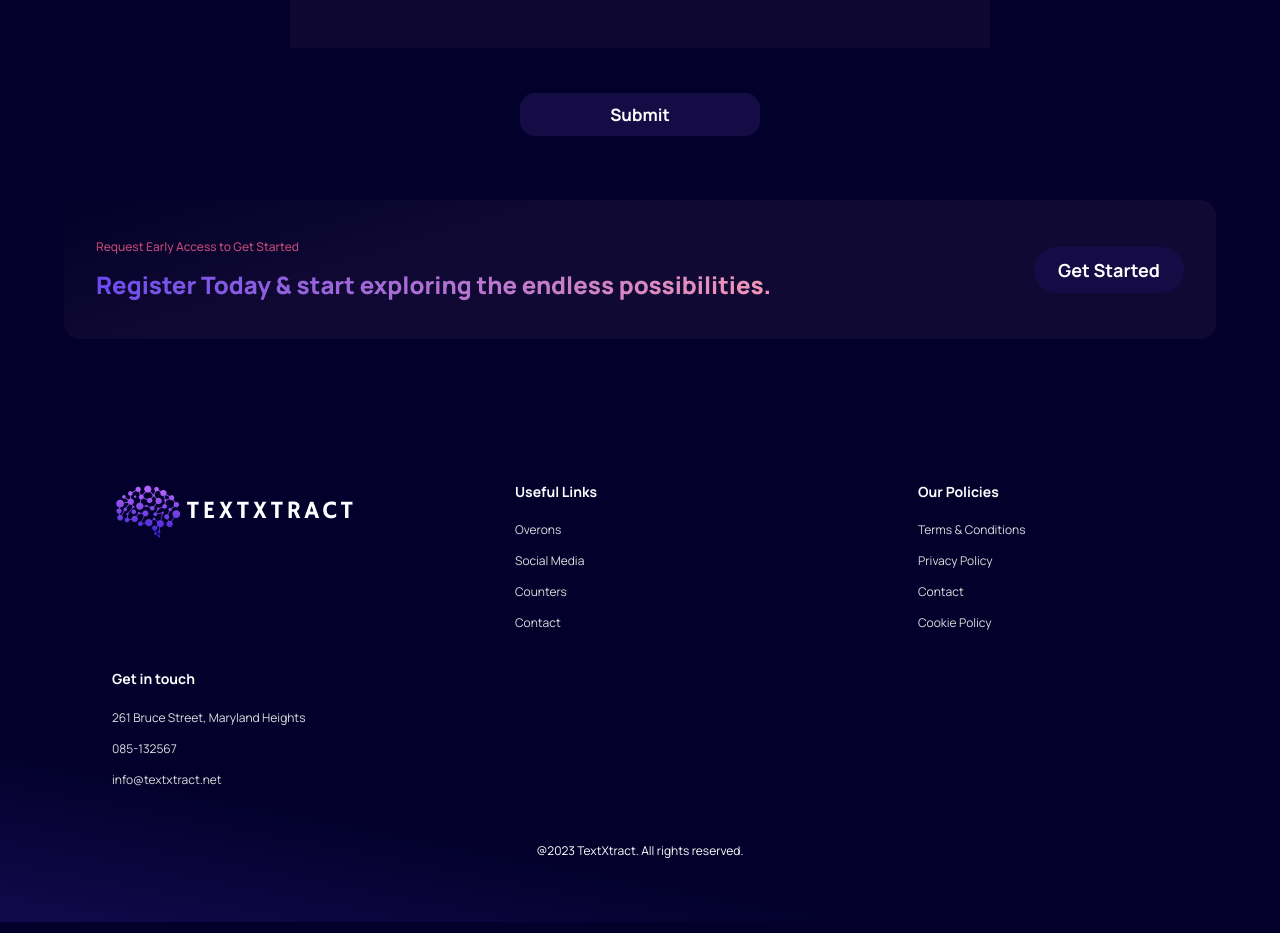
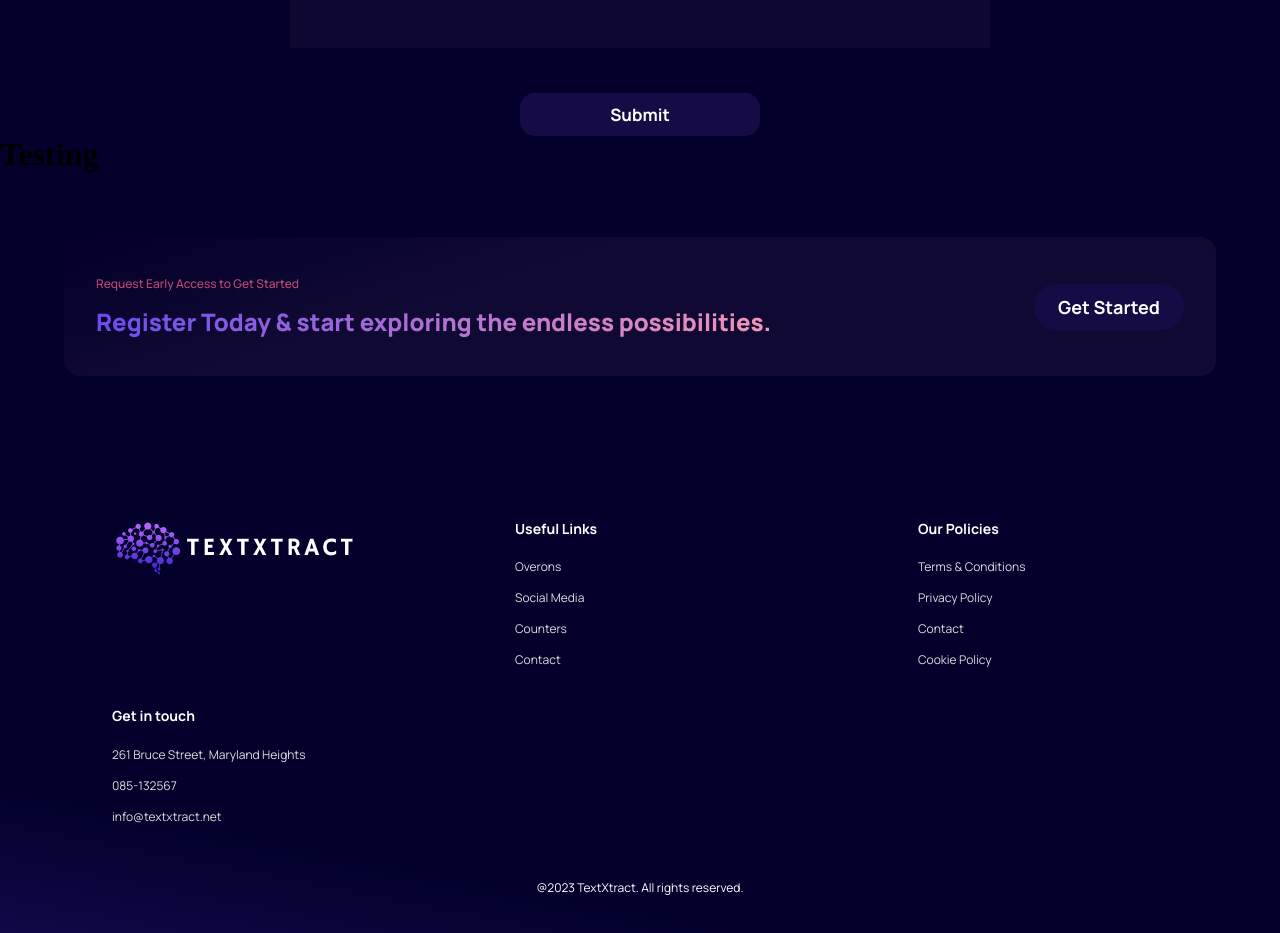
Before and after one commit to stormrageqb/GPT-based-text-summarization, a React (Vite) app: page /demo in a window 1280 px wide. Shown: the part 4020-4953 px from the top of the page. Built offline with nearby package versions, Linux system fonts and the light colour scheme.

Commit message:
fixed that bug with the routing

```diff
--- a/src/App.jsx
+++ b/src/App.jsx
@@ -1,4 +1,5 @@
 import React from "react";
+import { BrowserRouter as Router, Route, Routes } from "react-router-dom";
 import { Brand, Cta, Navbar } from "./components";
 import {
   Features,
@@ -10,9 +11,12 @@ import {
   Contact,
 } from "./containers";
 import { ScrollToTopButton } from "./features";
+import { Demo } from "./pages";
 import "./App.css";
+
 const App = () => {
   return (
+    <Router>
       <div className="App">
         <div className="gradient__bg">
           <Navbar />
@@ -25,9 +29,14 @@ const App = () => {
         <Possibility />
         <FAQ />
         <Contact />
+        <Routes>
+          <Route path="/demo" element={<Demo />} />
+        </Routes>
         <Cta />
         <Footer />
       </div>
+    </Router>
   );
 };
+
 export default App;
--- a/src/components/cta/Cta.jsx
+++ b/src/components/cta/Cta.jsx
@@ -11,7 +11,9 @@ const CTA = () => (
       </div>
     </div>
     <div className="gpt3__cta-btn">
-      <button type="button">Get Started</button>
+      <a href="/src/pages/demo">
+        <button type="button">Get Started</button>
+      </a>
     </div>
   </div>
 );
--- a/src/pages/demo/Demo.jsx
+++ b/src/pages/demo/Demo.jsx
@@ -2,10 +2,9 @@ import React from "react";
 import { Navbar, Explainer } from "/src/components";
 const Demo = () => {
   return (
-    <>
-      <Navbar />
-      <Explainer />
-    </>
+    <div>
+      <h1>Testing</h1>
+    </div>
   );
 };
 export default Demo;
```
Also changed, not shown: src/main.jsx (+0 -7 lines). Lines whose indentation alone changed are shown as unchanged.
